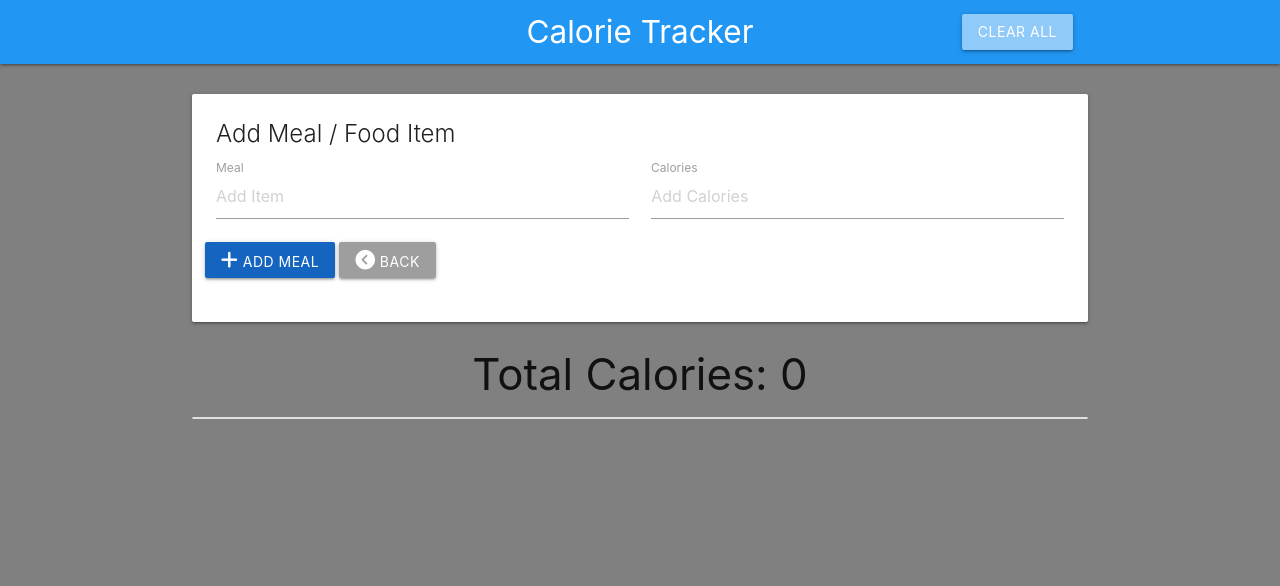
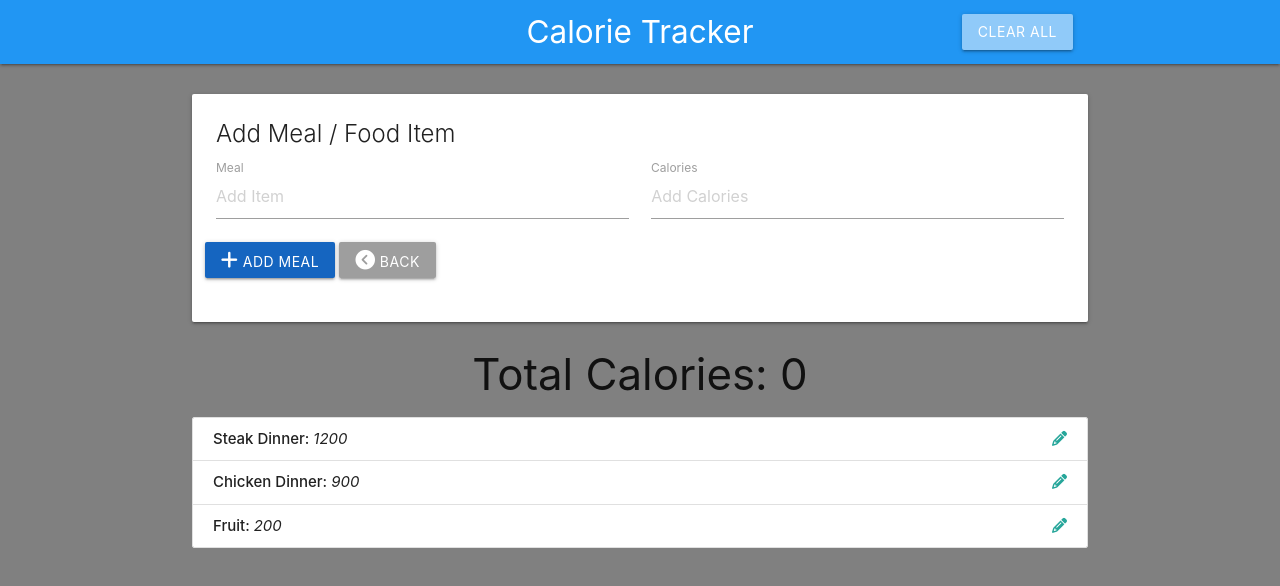
Before and after one commit to kevcoder247/calTracker, a plain HTML site: page index.html in a window 1280 px wide. Drawn offline with nearby package versions, Linux system fonts and the light colour scheme.

Commit message:
populate UI with static data

```diff
--- a/js/app.js
+++ b/js/app.js
@@ -1,4 +1,5 @@
 // Storage Controller
+
 
 //Item Controller
 const ItemCtrl = (function(){
@@ -8,6 +9,7 @@ const ItemCtrl = (function(){
     this.name = name;
     this.calories = calories;
   }
+
 
   //Data Structure / State
   const data = {
@@ -21,6 +23,9 @@ const ItemCtrl = (function(){
   }
   //Public Methods
     return{
+      getItems: function(){
+        return data.items;
+      },
       logData: function(){
         return data;
       }
@@ -28,13 +33,32 @@ const ItemCtrl = (function(){
 
 })();
 
+
 //UI Controller
 const UICtrl = (function(){
+  const UISelectors = {
+    itemList: '#item-list'
+  }
+
   //Public methods
   return{
+    populateItemList: function(items){
+      let html = '';
 
+      items.forEach(function(item){
+        html += `<li class="collection-item" id="item-${item.id}">
+        <strong>${item.name}: </strong> <em>${item.calories}</em>
+        <a href="#" class="secondary-content">
+          <i class="edit-item fa fa-pencil"></i>
+        </a>
+      </li>`;
+      })
+      //Insert list items
+      document.querySelector(UISelectors.itemList).innerHTML = html;
+    }
   }
 })();
+
 
 //App Controller
 const App = (function(ItemCtrl, UICtrl){
@@ -43,7 +67,11 @@ const App = (function(ItemCtrl, UICtrl){
   //Public Methods
   return {
     init: function(){
-      console.log('Initializing App.....')
+      //Fetch items from data Structure
+      const items = ItemCtrl.getItems();
+
+      //Populate list with items
+      UICtrl.populateItemList(items)
     }
   }
 })(ItemCtrl, UICtrl);
```
Also changed, not shown: index.html (+3 -3 lines).
